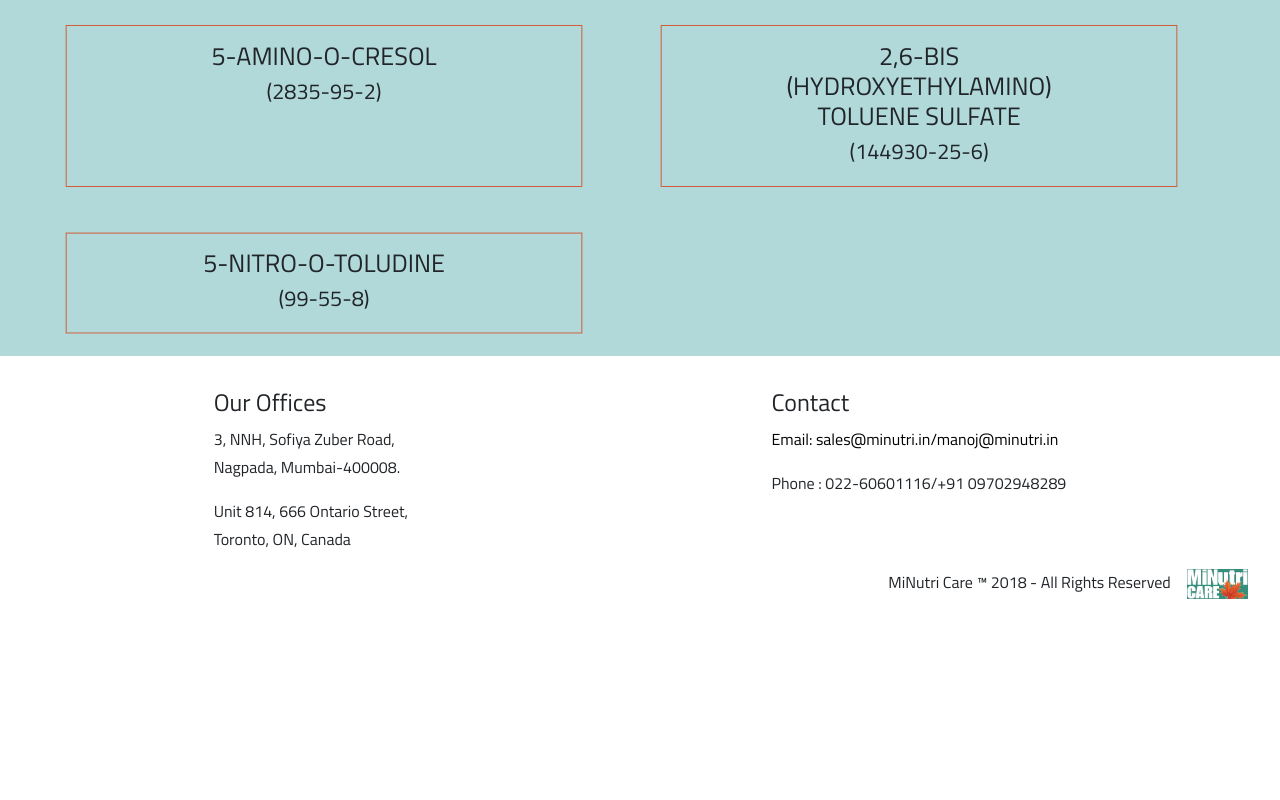
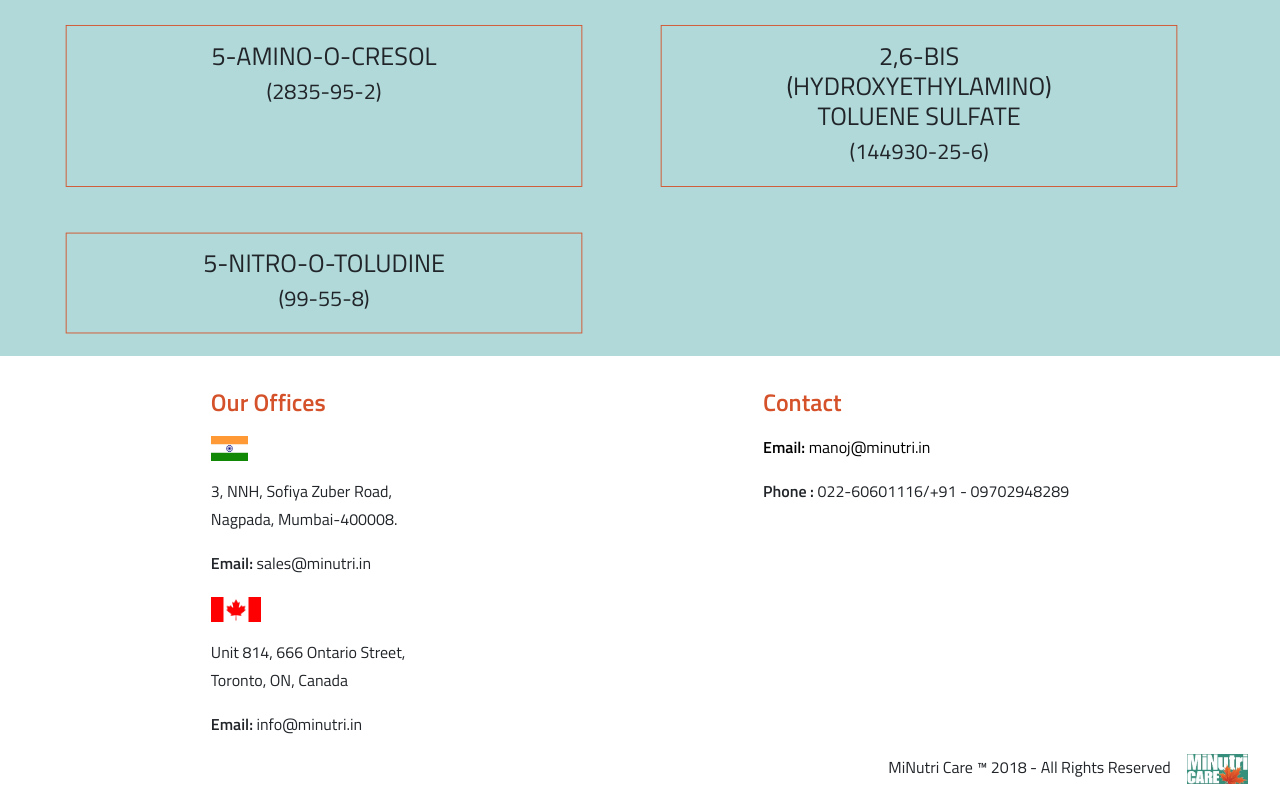
Before and after one commit to sahils091/mi-nutricare, a React (Create React App) app: page /products in a window 1280 px wide. Shown: the part 2285-3085 px from the top of the page. Before the commit the page ends 2900 px from the top, so only its background shows below. Built offline with nearby package versions, Linux system fonts and the light colour scheme.

Commit message:
Added flags and minor css changes

```diff
--- a/src/components/Contact/Contact.js
+++ b/src/components/Contact/Contact.js
@@ -1,6 +1,8 @@
 import React from "react";
 import "./contact.scss";
 import Logo from "../../assets/logo.jpg";
+import india from "../../assets/indian.jpg";
+import canada from "../../assets/canada.jpg";
 
 const Contact = () => {
   return (
@@ -10,14 +12,26 @@ const Contact = () => {
           <div className="contact__items">
             <h4 className="contact__items-title">Our Offices</h4>
             <p>
+              <img src={india} alt="indian-flag" className="contact__flag"/>
+            </p>
+            <p>
               3, NNH, Sofiya Zuber Road,
               <br />
               Nagpada, Mumbai-400008.
             </p>
             <p>
+            <strong>Email:</strong> sales@minutri.in
+            </p>
+            <p>
+              <img className="contact__flag" src={canada} alt="canadian-flag"/>
+            </p>
+            <p>
               Unit 814, 666 Ontario Street,
               <br />
               Toronto, ON, Canada
+            </p>
+            <p>
+            <strong>Email:</strong> info@minutri.in
             </p>
           </div>
           <div className="contact__details">
@@ -29,10 +43,10 @@ const Contact = () => {
                 rel="noopener noreferrer"
                 className="contact__text"
               >
-                Email: sales@minutri.in/manoj@minutri.in
+                <strong>Email:</strong> manoj@minutri.in
               </a>
             </p>
-            <p>Phone : 022-60601116/+91 09702948289</p>
+            <p><strong>Phone :</strong> 022-60601116/+91 - 09702948289</p>
           </div>
         </div>
         <div className="contact__image">
--- a/src/components/Contact/contact.scss
+++ b/src/components/Contact/contact.scss
@@ -17,6 +17,10 @@
     display: flex;
     justify-content: space-around;
     margin-top: 1rem;
+    flex-direction: column;
+    @include tablet {
+      flex-direction: row;
+    }
   }
 
   &__list-title {
@@ -36,6 +40,11 @@
     border-bottom: 1px solid #d4512a;
     text-transform: uppercase;
   }
+  &__items-title{
+    color: #d4512a;
+    font-weight: bold;
+    margin-bottom: 1rem;
+  }
   &__image-logo {
     height: 30px;
     margin-left: 1rem;
@@ -44,4 +53,8 @@
     text-decoration: none;
     color: black;
   }
+  &__flag {
+    width: auto;
+    height: 1.5625rem;
+  }
 }
```
Also changed, not shown: src/assets/canada.jpg (added), src/assets/indian.jpg (added).
